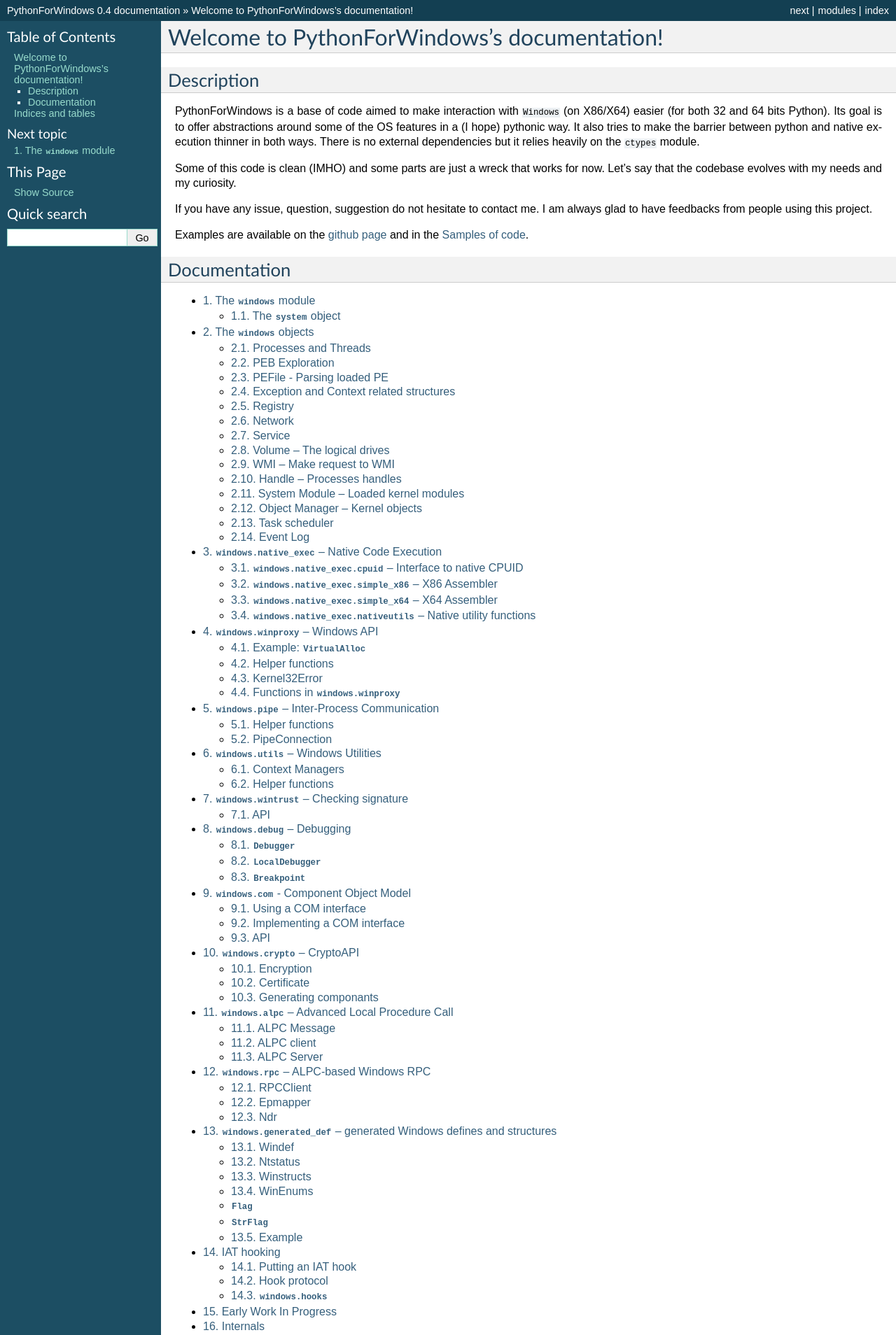
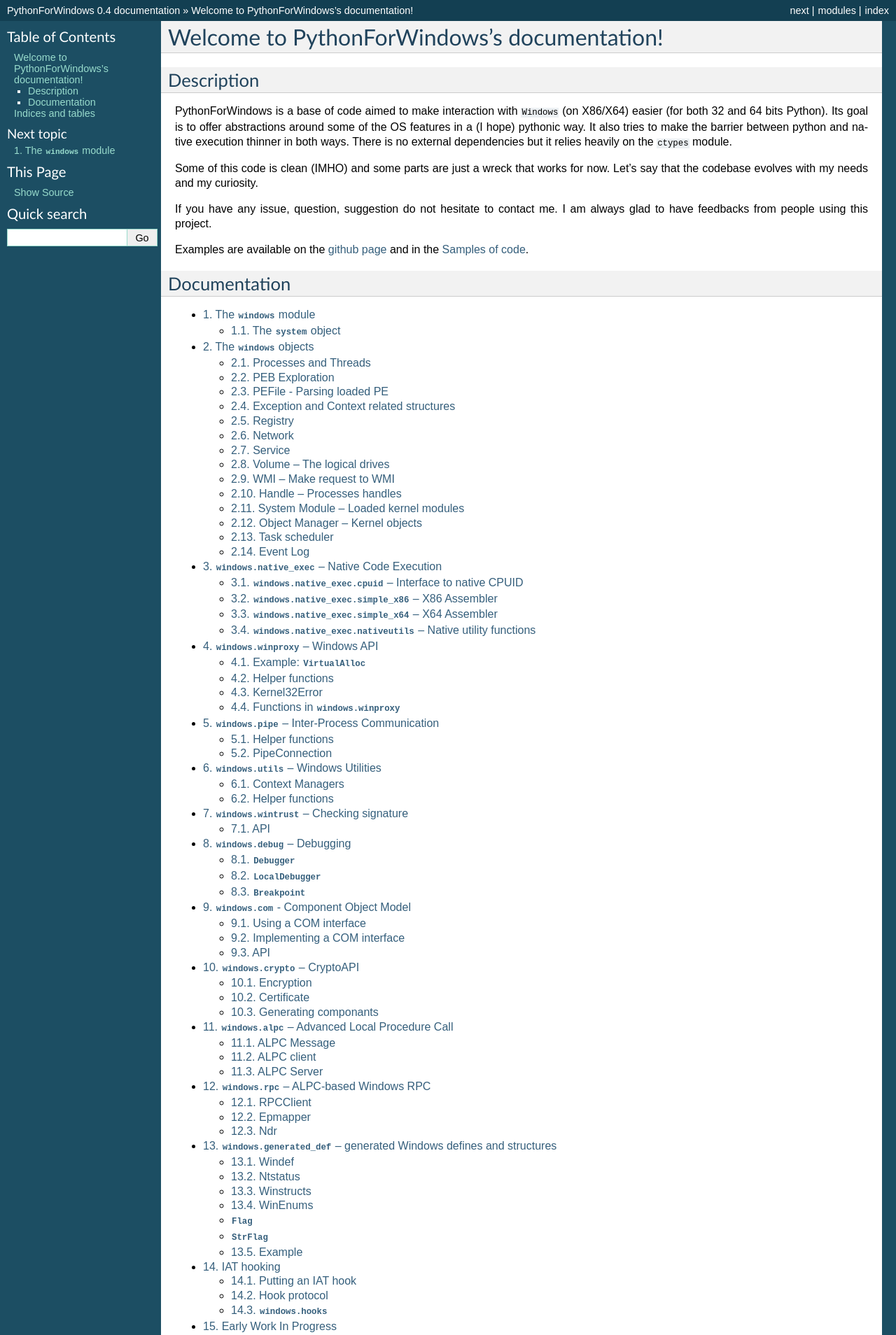
Before and after one commit to hakril/PythonForWindows, a Sphinx documentation site: the page built from docs/source/index.rst, in a window 1280 px wide. Shown: the top 1908 px of the page at 70% size. Built offline with Sphinx 7.4.7, drawn with Linux system fonts in a browser that asks for light colours.

Commit message:
Fix right-margin in sphinx doc CSS (thanks bruno)

```diff
--- a/docs/source/_static/css/mbasic.css
+++ b/docs/source/_static/css/mbasic.css
@@ -16,6 +16,8 @@
     max-width: none;
 }
 
+div.bodywrapper { margin-right: 20px; }
+
 div.admonition-todo {
     border-top: 2px solid red;
     border-bottom: 2px solid red;
```
